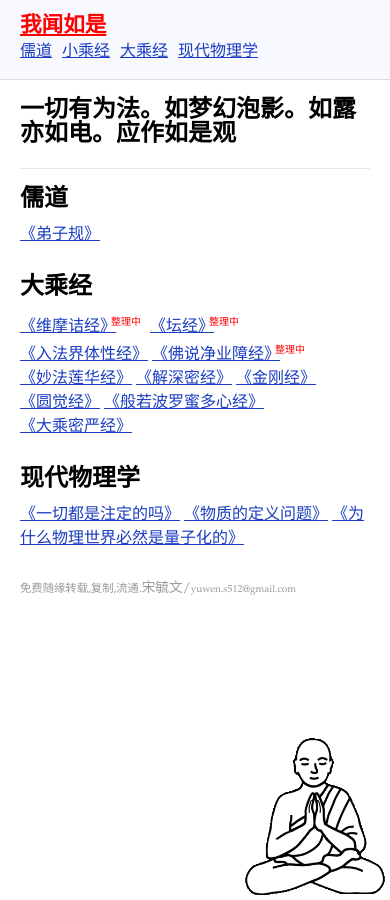
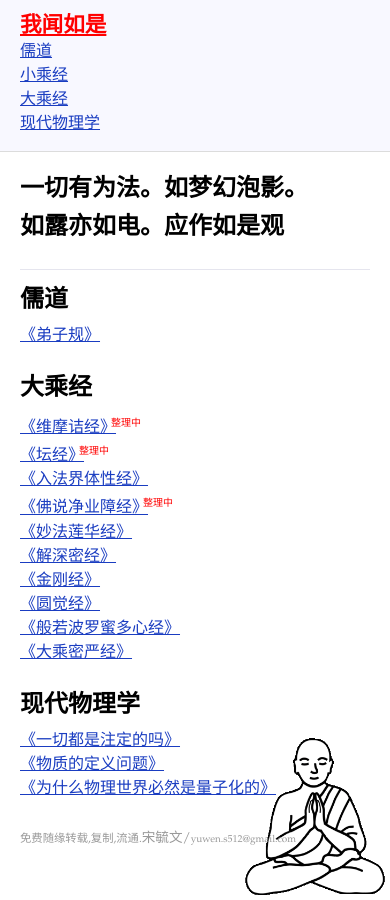
Before and after one commit to wowenrushi/wowenrushi.github.io, a Jekyll site: the page built from index.html, in a window 390 px wide. Built offline with Jekyll 4.4.1, drawn with Linux system fonts in a browser that asks for light colours.

Commit message:
添加自适应支持

```diff
--- a/assets/css/style.css
+++ b/assets/css/style.css
@@ -99,13 +99,12 @@ pre {
     .footer .about-theme a {
       color: #999; }
 
-.summary {
+.hero {
   padding: 0;
   border-bottom: 1px solid #e5e5ee; }
 
-.subtitle { margin-bottom: 10px; }
-
-.posts { margin-bottom: 30px; }
+.section { margin-bottom: 30px; }
+    .section .title { margin-bottom: 10px; }
     .posts span a { white-space: nowrap; }
     .posts span sup {
         color: red;
@@ -130,3 +129,10 @@ pre {
   direction: ltr;
   unicode-bidi: bidi-override; }
 */
+
+@media (max-width: 600px) {
+    .navbar .nav li { float: none; }
+    .navbar .nav li a { display: block; }
+    .hero span { display: block; line-height: 160%; }
+    .posts span { display: block; }
+}
--- a/index.html
+++ b/index.html
@@ -3,29 +3,38 @@ layout: default
 title: 我闻如是
 ---
 
-<aside class="summary">
-    <h1>一切有为法。如梦幻泡影。如露亦如电。应作如是观</h1>
+<aside class="hero">
+    <h1><span>一切有为法。如梦幻泡影。</span><span>如露亦如电。应作如是观</span></h1>
 </aside>
 
 {% if site.posts %}
     {% if site.categories.rudao %}
-        <h2 class="subtitle">儒道</h2>
+        <div class="section">
+            <h2 class="title">儒道</h2>
             <div class="posts">
               {% for post in site.categories.rudao %}
-              <a href="{{ post.url }}">{{ post.title }}</a>
+                  <span>
+                      <a href="{{ post.url }}">{{ post.title }}</a>{% if post.status %}<sup>整理中</sup>{% endif %}
+                  </span>
               {% endfor %}
+            </div>
         </div>
     {% endif %}
     {% if site.categories.xiaochengjing %}
-        <h2 class="subtitle">小乘经</h2>
+        <div class="section">
+            <h2 class="title">小乘经</h2>
             <div class="posts">
               {% for post in site.categories.xiaochengjing %}
-              <a href="{{ post.url }}">{{ post.title }}</a>
+                  <span>
+                      <a href="{{ post.url }}">{{ post.title }}</a>{% if post.status %}<sup>整理中</sup>{% endif %}
+                  </span>
               {% endfor %}
+            </div>
         </div>
     {% endif %}
     {% if site.categories.dachengjing %}
-        <h2 class="subtitle">大乘经</h2>
+        <div class="section">
+            <h2 class="title">大乘经</h2>
             <div class="posts">
               {% for post in site.categories.dachengjing %}
               <span>
@@ -33,13 +42,18 @@ title: 我闻如是
               </span>
               {% endfor %}
             </div>
+        </div>
     {% endif %}
     {% if site.categories.wulixue %}
-        <h2 class="subtitle">现代物理学</h2>
+        <div class="section">
+            <h2 class="title">现代物理学</h2>
             <div class="posts">
               {% for post in site.categories.wulixue %}
-              <a href="{{ post.url }}">{{ post.title }}</a>
+                  <span>
+                      <a href="{{ post.url }}">{{ post.title }}</a>{% if post.status %}<sup>整理中</sup>{% endif %}
+                  </span>
               {% endfor %}
+            </div>
         </div>
     {% endif %}
 {% else %}
```
Lines whose indentation alone changed are shown as unchanged.
